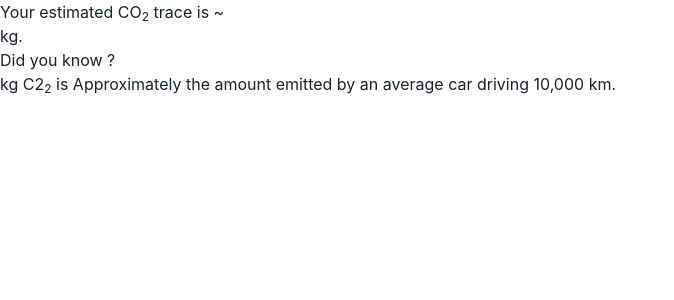
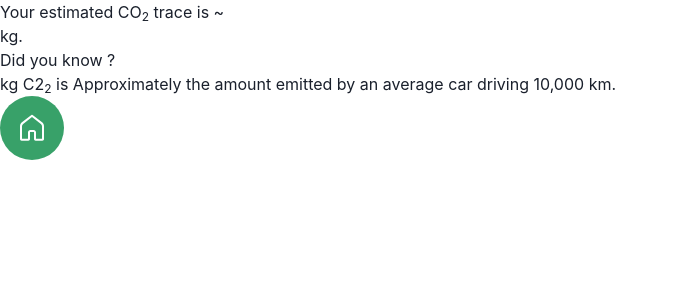
Before and after one commit to NikitaArd/EcoTrace, a React (Vite) app in the folder eco_trace/: page /total in a window 1280 px wide. Shown: the top 300 px of the page, without its empty margins (0-674 px from the left). Built offline with nearby package versions, Linux system fonts and the light colour scheme.

Commit message:
feat: created go to home page button and added to the LearnMore and Total pages (#5)

```diff
--- a/eco_trace/src/App.jsx
+++ b/eco_trace/src/App.jsx
@@ -6,6 +6,7 @@ import Home from "./pages/Home";
 import LearnMore from "./pages/LearnMore";
 import Quiz from "./pages/Quiz";
 import Total from "./pages/Total";
+import RootLayoutWithHomeButton from "./layout/RootWithHomeButton";
 
 
 const router = createBrowserRouter([
@@ -14,10 +15,22 @@ const router = createBrowserRouter([
     element: <RootLayout />,
     children: [
       {path: '', element: <Home />},
-      {path: 'learn-more', element: <LearnMore />},
       {path: 'quiz', element: <Quiz />},
-      {path: 'total', element: <Total />}
     ],
+  },
+  {
+    path: '/total',
+    element: <RootLayoutWithHomeButton />,
+    children: [
+      {index: true, element: <Total />}
+    ]
+  },
+  {
+    path: '/learn-more',
+    element: <RootLayoutWithHomeButton />,
+    children: [
+      {index: true, element: <LearnMore />}
+    ]
   }
 ])
 
--- /dev/null
+++ b/eco_trace/src/components/GoHomeButton.jsx
@@ -0,0 +1,17 @@
+import { Button } from "@chakra-ui/react";
+
+import HomeIcon from "../assets/icons/home.svg";
+
+import { useNavigate } from "react-router";
+
+export default function GoHomeButton(){
+    const navigate = useNavigate();
+
+    return (
+        <div className="fixed bottom-5 left-5">
+            <Button width="16" height="16" rounded="50%" colorScheme="green" onClick={() => { navigate('/') }}>
+                <img src={HomeIcon} alt="go to home page" className="w-10 h-10"/>
+            </Button>
+        </div>
+    );
+}
--- /dev/null
+++ b/eco_trace/src/layout/RootWithHomeButton.jsx
@@ -0,0 +1,13 @@
+import { Outlet } from "react-router-dom";
+import GoHomeButton from "../components/GoHomeButton";
+
+
+export default function RootLayoutWithHomeButton(){
+    return (
+        <main className="bg-green-50">
+            <Outlet />
+            <GoHomeButton />
+        </main>
+
+    );
+}
```
Also changed, not shown: eco_trace/src/assets/icons/home.svg (added).
